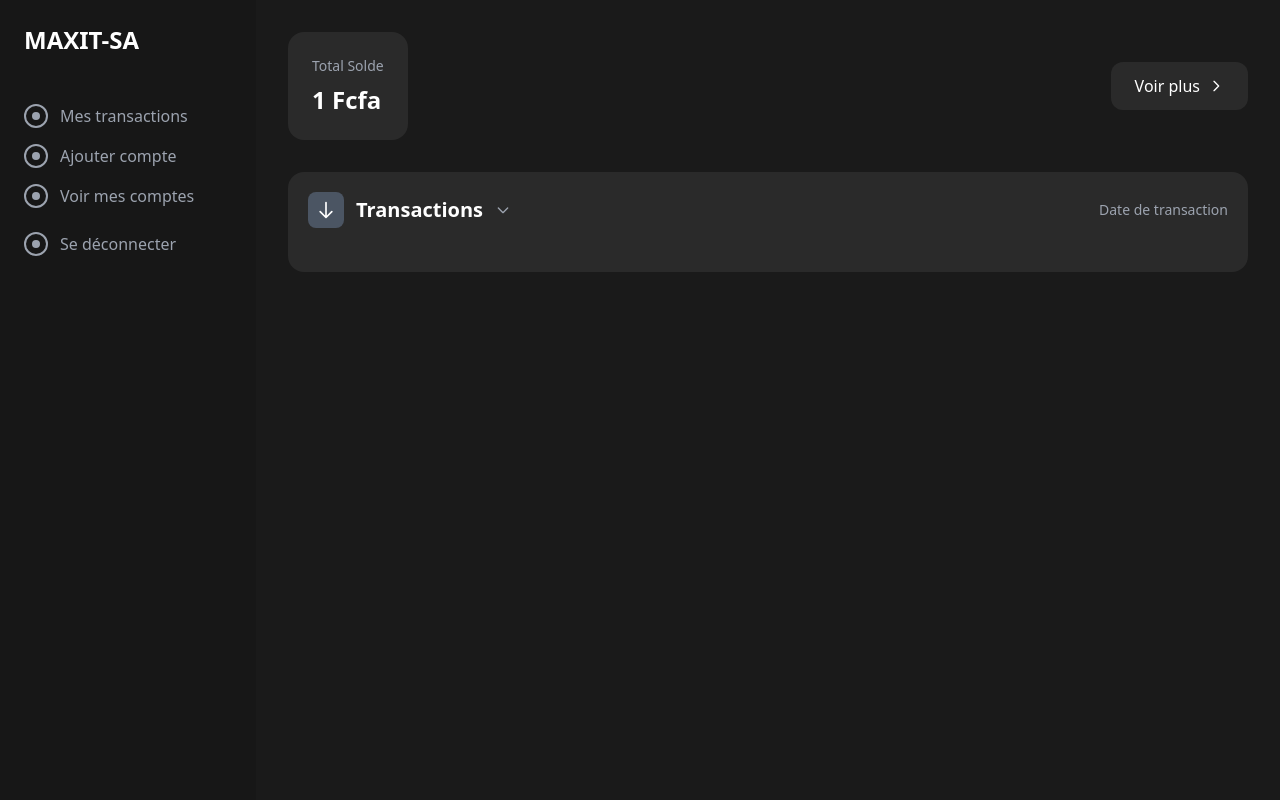
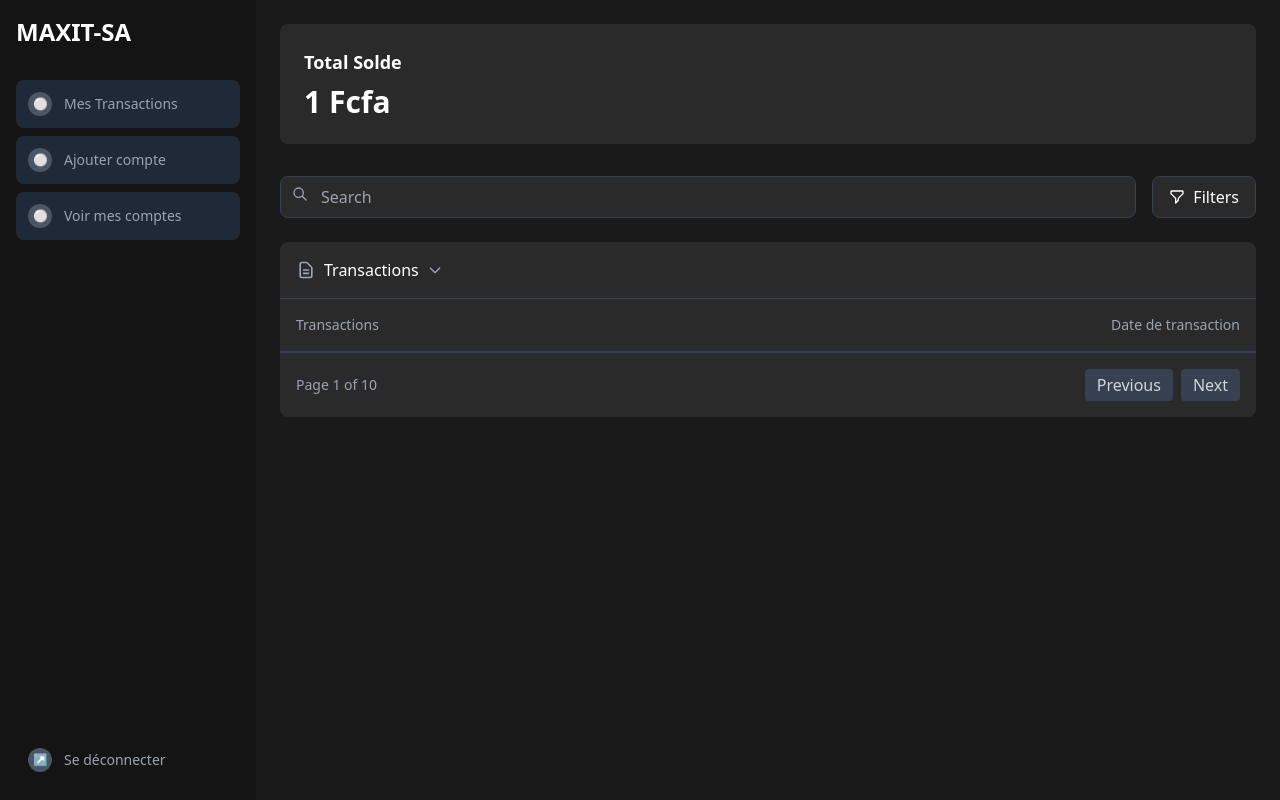
Before and after one commit to gorguimarena/MAXITSA, a PHP site: template templates/transaction/liste.php in a window 1280 px wide. Run offline with PHP 8.4, Linux system fonts and the light colour scheme; the template is opened without the code that fills it, so the values that code supplies are empty; some libraries are stand-ins or nearby versions.

Commit message:
revue du layout

```diff
--- a/templates/layouts/base.layout.php
+++ b/templates/layouts/base.layout.php
@@ -6,67 +6,85 @@
     <meta name="viewport" content="width=device-width, initial-scale=1.0">
     <title>MAXIT-SA Dashboard</title>
     <script src="https://cdn.tailwindcss.com"></script>
-    <script>
-        tailwind.config = {
-            theme: {
-                extend: {
-                    colors: {
-                        'dark-bg': '#1a1a1a',
-                        'dark-card': '#2a2a2a',
-                        'dark-sidebar': '#171717',
-                        'accent-blue': '#3b82f6'
-                    }
-                }
-            }
+    <style>
+        .bg-dark-custom {
+            background-color: #1a1a1a;
         }
-    </script>
+
+        .bg-darker-custom {
+            background-color: #141414;
+        }
+
+        .bg-card-custom {
+            background-color: #2a2a2a;
+        }
+
+        .text-gray-custom {
+            color: #9ca3af;
+        }
+
+        .border-gray-custom {
+            border-color: #374151;
+        }
+    </style>
 </head>
 
-<body class="bg-dark-bg text-white font-sans">
-    <div class="flex min-h-screen">
+<body class="bg-dark-custom text-white min-h-screen">
+    <!-- Container principal -->
+    <div class="flex h-screen">
         <!-- Sidebar -->
-        <aside class="w-64 bg-dark-sidebar p-6 flex flex-col h-screen lg:block hidden">
-            <div class="mb-12">
+        <div class="w-64 bg-darker-custom p-4 hidden md:block fixed left-0 top-0 h-full z-40">
+            <div class="mb-8">
                 <h1 class="text-2xl font-bold text-white">MAXIT-SA</h1>
             </div>
 
-            <nav class="flex-1 flex flex-col space-y-4 overflow-auto">
-                <a href="#" class="flex items-center space-x-3 text-gray-400 hover:text-white transition-colors">
-                    <div class="w-6 h-6 rounded-full border-2 border-gray-400 flex items-center justify-center">
-                        <div class="w-2 h-2 bg-gray-400 rounded-full"></div>
+            <nav class="space-y-2">
+                <div class="flex items-center space-x-3 p-3 rounded-lg bg-gray-800">
+                    <div class="w-6 h-6 bg-gray-600 rounded-full flex items-center justify-center">
+                        <span class="text-xs">⚪</span>
                     </div>
-                    <span>Mes transactions</span>
-                </a>
-
-                <a href="#" class="flex items-center space-x-3 text-gray-400 hover:text-white transition-colors">
-                    <div class="w-6 h-6 rounded-full border-2 border-gray-400 flex items-center justify-center">
-                        <div class="w-2 h-2 bg-gray-400 rounded-full"></div>
+                    <span class="text-sm text-gray-custom">Mes Transactions</span>
+                </div>
+                <div class="flex items-center space-x-3 p-3 rounded-lg bg-gray-800">
+                    <div class="w-6 h-6 bg-gray-600 rounded-full flex items-center justify-center">
+                        <span class="text-xs">⚪</span>
                     </div>
-                    <span>Ajouter compte</span>
-                </a>
-
-                <a href="#" class="flex items-center space-x-3 text-gray-400 hover:text-white transition-colors">
-                    <div class="w-6 h-6 rounded-full border-2 border-gray-400 flex items-center justify-center">
-                        <div class="w-2 h-2 bg-gray-400 rounded-full"></div>
+                    <span class="text-sm text-gray-custom">Ajouter compte</span>
+                </div>
+                <div class="flex items-center space-x-3 p-3 rounded-lg bg-gray-800">
+                    <div class="w-6 h-6 bg-gray-600 rounded-full flex items-center justify-center">
+                        <span class="text-xs">⚪</span>
                     </div>
-                    <span>Voir mes comptes</span>
-                </a>
+                    <span class="text-sm text-gray-custom">Voir mes comptes</span>
+                </div>
             </nav>
 
-            <div class="mt-auto pt-6">
-                <a href="/disconnect" class="flex items-center space-x-3 text-gray-400 hover:text-white transition-colors">
-                    <div class="w-6 h-6 rounded-full border-2 border-gray-400 flex items-center justify-center">
-                        <div class="w-2 h-2 bg-gray-400 rounded-full"></div>
+            <!-- Bouton de déconnexion -->
+            <div class="absolute bottom-4 left-4">
+                <div class="flex items-center space-x-3 p-3 text-gray-custom hover:text-white cursor-pointer">
+                    <div class="w-6 h-6 bg-gray-600 rounded-full flex items-center justify-center">
+                        <span class="text-xs">↗</span>
                     </div>
-                    <span>Se déconnecter</span>
-                </a>
+                    <span class="text-sm">Se déconnecter</span>
+                </div>
             </div>
-        </aside>
+        </div>
 
-        <!-- Main content -->
-        <main class="flex-1 p-6 lg:p-8">
+
+        <!-- Contenu principal -->
+        <div class="flex-1 p-6 md:ml-64">
             <?php echo $content ?>
-        </main>
+        </div>
+
+    </div>
+
+    <!-- Mobile menu button (visible on small screens) -->
+    <div class="md:hidden fixed top-4 left-4 z-50">
+        <button class="bg-card-custom p-2 rounded-lg">
+            <svg class="w-6 h-6" fill="none" stroke="currentColor" viewBox="0 0 24 24">
+                <path stroke-linecap="round" stroke-linejoin="round" stroke-width="2" d="M4 6h16M4 12h16M4 18h16" />
+            </svg>
+        </button>
     </div>
 </body>
 
--- a/templates/transaction/liste.php
+++ b/templates/transaction/liste.php
@@ -1,59 +1,86 @@
-<div class="flex flex-col sm:flex-row sm:justify-between sm:items-center mb-8 space-y-4 sm:space-y-0">
-    <div class="lg:hidden">
-        <h1 class="text-2xl font-bold text-white mb-4">MAXIT-SA</h1>
+<div class="mb-8">
+    <div class="bg-card-custom rounded-lg p-6">
+        <h2 class="text-lg font-semibold mb-2">Total Solde</h2>
+        <p class="text-3xl font-bold"><?= number_format($compte->getSolde(), 0, ',', ' ') ?> Fcfa</p>
     </div>
+</div>
 
-    <div class="bg-dark-card rounded-2xl p-6 inline-block">
-        <div class="text-sm text-gray-400 mb-2">Total Solde</div>
-        <div class="text-2xl font-bold text-white">
-            <?= number_format($compte->getSolde(), 0, ',', ' ') ?> Fcfa
+<!-- Barre de recherche et filtres -->
+<div class="mb-6 flex flex-col md:flex-row gap-4">
+    <div class="flex-1 relative">
+        <input type="text"
+            placeholder="Search"
+            class="w-full bg-card-custom border border-gray-custom rounded-lg px-4 py-2 pl-10 text-white placeholder-gray-custom focus:outline-none focus:border-gray-500">
+        <div class="absolute left-3 top-2.5">
+            <svg class="w-4 h-4 text-gray-custom" fill="none" stroke="currentColor" viewBox="0 0 24 24">
+                <path stroke-linecap="round" stroke-linejoin="round" stroke-width="2" d="M21 21l-6-6m2-5a7 7 0 11-14 0 7 7 0 0114 0z" />
+            </svg>
         </div>
-
     </div>
-
-    <button class="bg-dark-card hover:bg-gray-700 transition-colors px-6 py-3 rounded-xl flex items-center space-x-2 self-start sm:self-auto">
-        <span>Voir plus</span>
+    <button class="bg-card-custom border border-gray-custom rounded-lg px-4 py-2 flex items-center space-x-2 hover:bg-gray-700">
         <svg class="w-4 h-4" fill="none" stroke="currentColor" viewBox="0 0 24 24">
-            <path stroke-linecap="round" stroke-linejoin="round" stroke-width="2" d="M9 5l7 7-7 7"></path>
+            <path stroke-linecap="round" stroke-linejoin="round" stroke-width="2" d="M3 4a1 1 0 011-1h16a1 1 0 011 1v2.586a1 1 0 01-.293.707l-6.414 6.414a1 1 0 00-.293.707V17l-4 4v-6.586a1 1 0 00-.293-.707L3.293 7.293A1 1 0 013 6.586V4z" />
         </svg>
+        <span>Filters</span>
     </button>
 </div>
 
-<!-- Transactions section -->
-<div class="bg-dark-card rounded-2xl p-5">
-    <div class="flex items-center justify-between mb-6">
-        <div class="flex items-center space-x-3">
-            <div class="bg-gray-600 p-2 rounded-lg">
-                <svg class="w-5 h-5" fill="none" stroke="currentColor" viewBox="0 0 24 24">
-                    <path stroke-linecap="round" stroke-linejoin="round" stroke-width="2" d="M19 14l-7 7m0 0l-7-7m7 7V3"></path>
-                </svg>
-            </div>
-            <h2 class="text-xl font-semibold">Transactions</h2>
-            <svg class="w-4 h-4 text-gray-400" fill="none" stroke="currentColor" viewBox="0 0 24 24">
-                <path stroke-linecap="round" stroke-linejoin="round" stroke-width="2" d="M19 9l-7 7-7-7"></path>
+<!-- Section Transactions -->
+<div class="bg-card-custom rounded-lg">
+    <!-- En-tête du tableau -->
+    <div class="p-4 border-b border-gray-custom">
+        <div class="flex items-center space-x-2">
+            <svg class="w-5 h-5 text-gray-custom" fill="none" stroke="currentColor" viewBox="0 0 24 24">
+                <path stroke-linecap="round" stroke-linejoin="round" stroke-width="2" d="M9 12h6m-6 4h6m2 5H7a2 2 0 01-2-2V5a2 2 0 012-2h5.586a1 1 0 01.707.293l5.414 5.414a1 1 0 01.293.707V19a2 2 0 01-2 2z" />
+            </svg>
+            <span class="font-medium">Transactions</span>
+            <svg class="w-4 h-4 text-gray-custom ml-2" fill="none" stroke="currentColor" viewBox="0 0 24 24">
+                <path stroke-linecap="round" stroke-linejoin="round" stroke-width="2" d="M19 9l-7 7-7-7" />
             </svg>
         </div>
-        <div class="text-sm text-gray-400 hidden sm:block">Date de transaction</div>
     </div>
 
-    <!-- Transactions list -->
-    <div class="space-y-4">
+    <!-- En-tête des colonnes -->
+    <div class="hidden md:grid md:grid-cols-2 gap-4 p-4 border-b border-gray-custom text-sm text-gray-custom">
+        <div>Transactions</div>
+        <div class="text-right">Date de transaction</div>
+    </div>
+
+    <!-- Liste des transactions -->
+    <div class="divide-y divide-gray-custom">
+        <!-- Transaction 1 -->
         <?php foreach ($transactions as $t): ?>
-            <div class="flex items-center justify-between p-1 hover:bg-gray-800 rounded-lg transition-colors">
-                <div class="flex items-center space-x-4">
-                    <div class="bg-gray-600 p-3 rounded-lg">
-                        <svg class="w-5 h-5" fill="none" stroke="currentColor" viewBox="0 0 24 24">
-                            <path stroke-linecap="round" stroke-linejoin="round" stroke-width="2" d="M12 6v6m0 0v6m0-6h6m-6 0H6"></path>
+            <div class="p-3 grid grid-cols-1 md:grid-cols-2 gap-4 hover:bg-gray-800 transition-colors">
+                <div class="flex items-center space-x-3">
+                    <div class="w-10 h-10 bg-gray-600 rounded-lg flex items-center justify-center">
+                        <svg class="w-5 h-5 text-gray-300" fill="none" stroke="currentColor" viewBox="0 0 24 24">
+                            <path stroke-linecap="round" stroke-linejoin="round" stroke-width="2" d="M12 8c-1.657 0-3 .895-3 2s1.343 2 3 2 3 .895 3 2-1.343 2-3 2m0-8c1.11 0 2.08.402 2.599 1M12 8V7m0 1v8m0 0v1m0-1c-1.11 0-2.08-.402-2.599-1" />
                         </svg>
                     </div>
                     <div>
-                        <div class="font-medium"><?= ucfirst(strtolower($t->getTypeTransaction()->name)) ?></div>
-                        <div class="text-sm text-gray-400"><?= number_format($t->getMontant(), 0, ',', ' ') ?> Fcfa</div>
+                        <p class="font-medium"><?= ucfirst(strtolower($t->getTypeTransaction()->name)) ?></p>
+                        <p class="text-sm text-gray-custom"><?= number_format($t->getMontant(), 0, ',', ' ') ?> Fcfa</p>
                     </div>
                 </div>
-                <div class="text-sm text-gray-400"><?= date('d M Y', strtotime($t->getDateDebit())) ?></div>
+                <div class="text-right md:text-right text-left">
+                    <p class="text-sm text-gray-custom"><?= date('d M Y', strtotime($t->getDateDebit())) ?></p>
+                </div>
             </div>
         <?php endforeach; ?>
     </div>
 
+    <!-- Pagination -->
+    <div class="p-4 border-t border-gray-custom flex items-center justify-between">
+        <div class="text-sm text-gray-custom">
+            Page 1 of 10
+        </div>
+        <div class="flex space-x-2">
+            <button class="px-3 py-1 bg-gray-700 text-gray-300 rounded hover:bg-gray-600 transition-colors">
+                Previous
+            </button>
+            <button class="px-3 py-1 bg-gray-700 text-gray-300 rounded hover:bg-gray-600 transition-colors">
+                Next
+            </button>
+        </div>
+    </div>
 </div>
```
